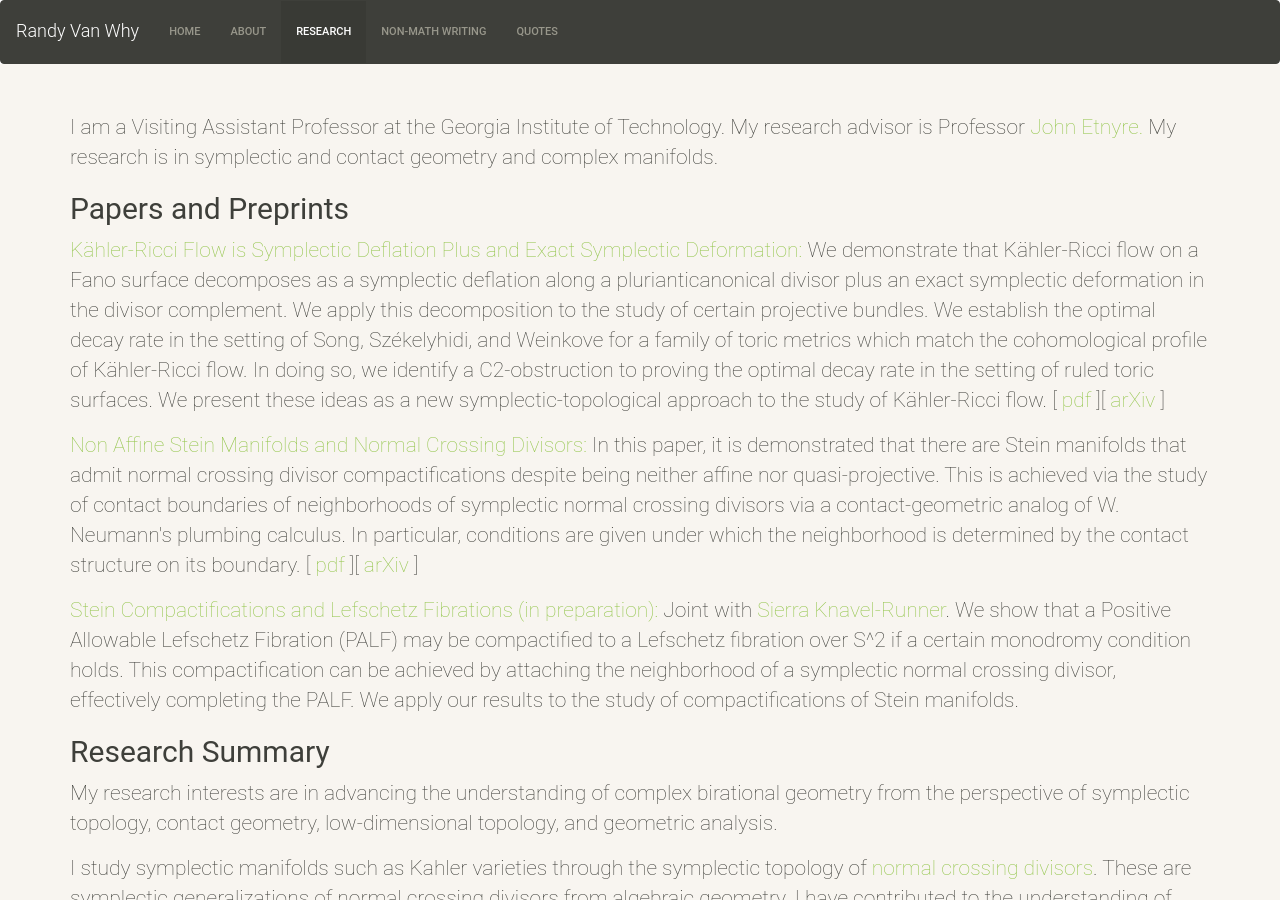
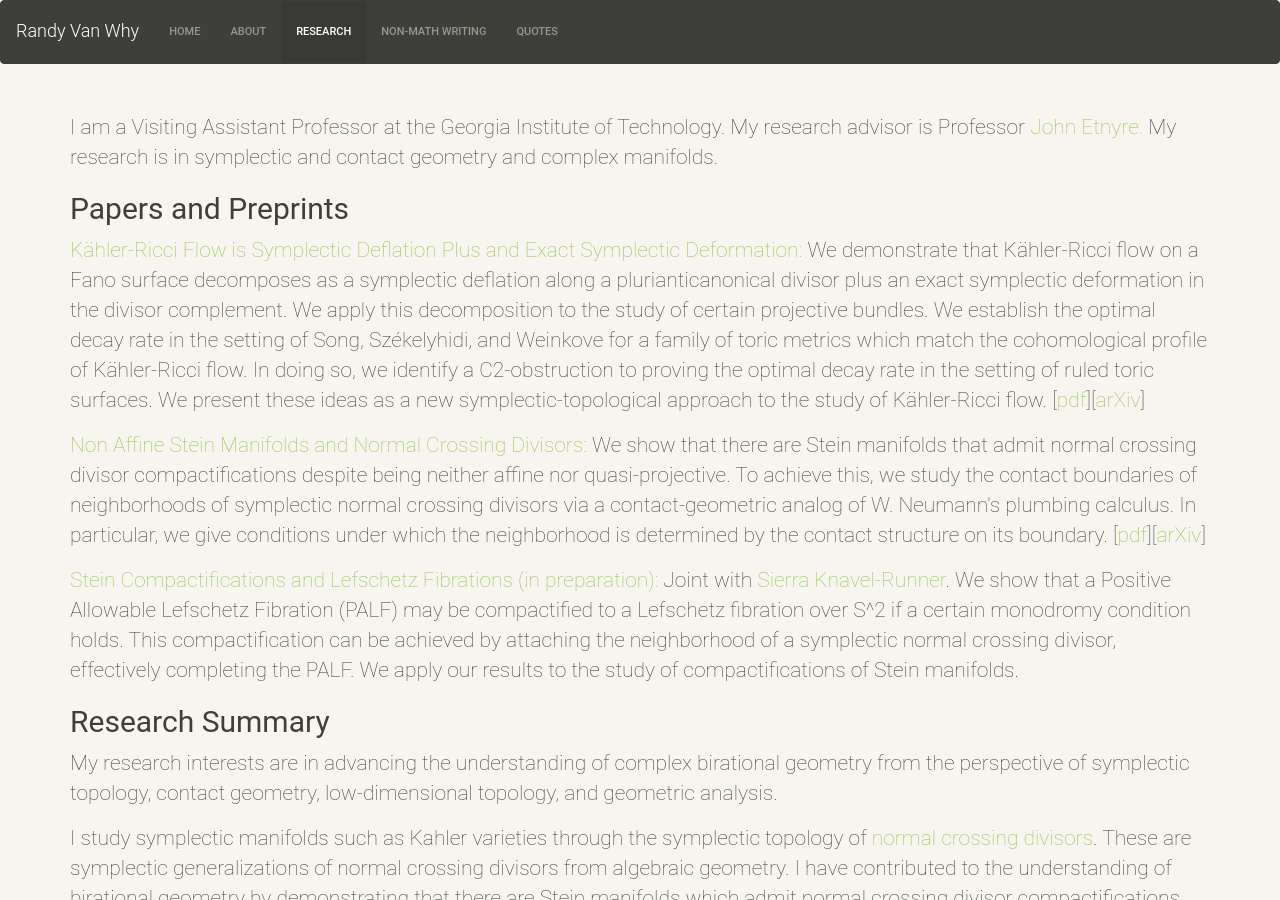
Before and after one commit to rvanwhy/rvanwhy.github.io, a Jekyll site: the page built from 02-research.md, in a window 1280 px wide and 900 px high. Built offline with Jekyll 4.4.1, drawn with Linux system fonts in a browser that asks for light colours; nearby versions of some CDN libraries.

Commit message:
Updated abstracts

```diff
--- a/02-research.md
+++ b/02-research.md
@@ -18,19 +18,11 @@ We demonstrate that Kähler-Ricci flow on a Fano surface decomposes as a symplec
 for a family of toric metrics which match the cohomological profile of Kähler-Ricci flow. In
 doing so, we identify a C2-obstruction to proving the optimal decay rate in the setting of
 ruled toric surfaces. We present these ideas as a new symplectic-topological approach to the
-study of Kähler-Ricci flow. [<a href="/assets/pdf/kahler_ricci.pdf">
-pdf
-</a>][<a href="https://arxiv.org/abs/2610.24825">
-arXiv
-</a>]
+study of Kähler-Ricci flow. [<a href="/assets/pdf/kahler_ricci.pdf">pdf</a>][<a href="https://arxiv.org/abs/2610.24825">arXiv</a>]
 
 <p><a href="https://arxiv.org/abs/2507.22290">
    Non Affine Stein Manifolds and Normal Crossing Divisors:
-</a> In this paper, it is demonstrated that there are Stein manifolds that admit normal crossing divisor compactifications despite being neither affine nor quasi-projective. This is achieved via the study of contact boundaries of neighborhoods of symplectic normal crossing divisors via a contact-geometric analog of W. Neumann's plumbing calculus. In particular, conditions are given under which the neighborhood is determined by the contact structure on its boundary. [<a href="/assets/pdf/non_affine.pdf">
-pdf
-</a>][<a href="https://arxiv.org/abs/2507.22290">
-arXiv
-</a>]
+</a> We show that there are Stein manifolds that admit normal crossing divisor compactifications despite being neither affine nor quasi-projective. To achieve this, we study the contact boundaries of neighborhoods of symplectic normal crossing divisors via a contact-geometric analog of W. Neumann's plumbing calculus. In particular, we give conditions under which the neighborhood is determined by the contact structure on its boundary. [<a href="/assets/pdf/non_affine.pdf">pdf</a>][<a href="https://arxiv.org/abs/2507.22290">arXiv</a>]
 
 <p><a href="">
 Stein Compactifications and Lefschetz Fibrations (in preparation):
```
